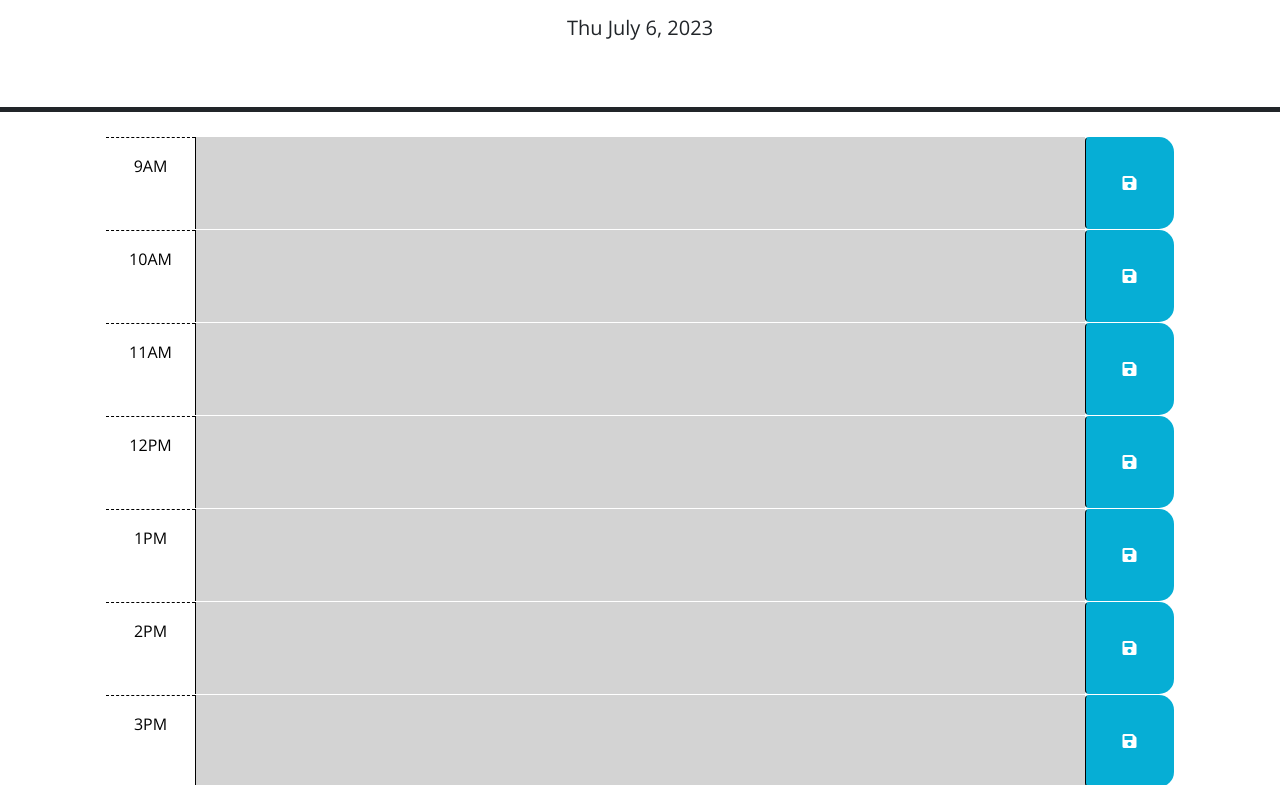
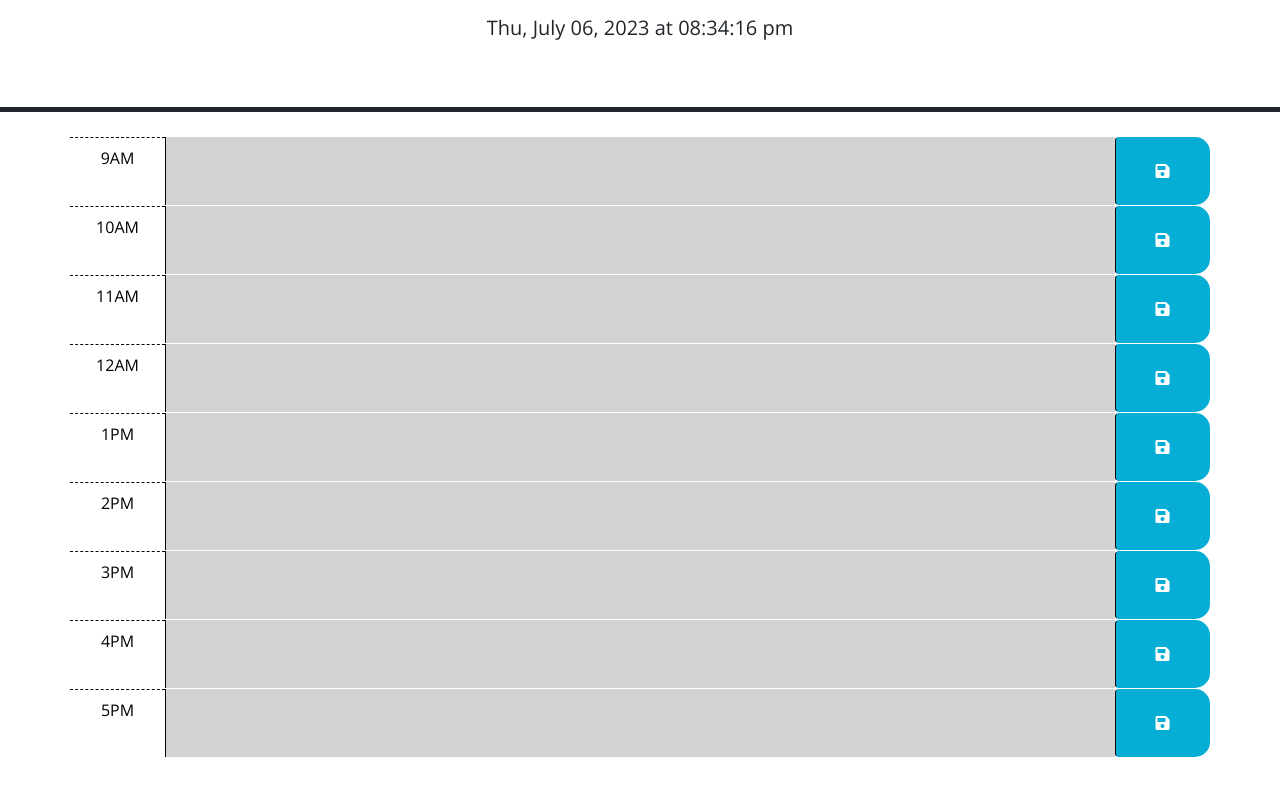
Before and after one commit to SKhai77/3rd-api-workday-scheduler, a plain HTML site: page index.html in a window 1280 px wide. Shown: the part 166-951 px from the top of the page. After the commit the page ends 923 px from the top, so only its background shows below. Drawn offline with nearby package versions, Linux system fonts and the light colour scheme.

Commit message:
Added commands to html and js codes

```diff
--- a/assets/script/script.js
+++ b/assets/script/script.js
@@ -1,29 +1,38 @@
-var dayLabel = $("#currentDay")
-var saveBtn = $(".saveBtn")
+// galobal variabel declarations
+var dayLabel = $("#currentDay");
+var saveBtn = $(".saveBtn");
 
-$(function () {
-  dayLabel.text(dayjs().format('ddd MMMM D, YYYY'))
+$(function displayTime() {
+  // date and time format using dayjs
+  dayLabel.text(dayjs().format('ddd, MMMM DD, YYYY [at] hh:mm:ss a'))
 
-  var currentHour = dayjs().hour()
-  var timeBlock = $(".time-block")
+  // local variable declations
+  var currentHour = dayjs().hour();
+  var timeBlock = $(".time-block");
   timeBlock.each(function () {
     var idValue = $(this).attr("id")
+    // if the current hour is less than the number of each time block id, the past color will be applied from css class
     if (idValue < currentHour) {
-      $(this).children(".description").attr("class", "col-8 col-md-10 description past")
+      $(this).children(".description").attr("class", "col col-md-10 description past")
+      // else if the current hour is greater than the number of each time block id, the furture color will be applied from css class
     } else if (idValue > currentHour) {
-      $(this).children(".description").attr("class", "col-8 col-md-10 description future")
+      $(this).children(".description").attr("class", "col col-md-10 description future")
+      // else (both of the above conditions are not met to the number of each time block id) the present color will be applied from css class
     } else {
-      $(this).children(".description").attr("class", "col-8 col-md-10 description present")
+      $(this).children(".description").attr("class", "col col-md-10 description present")
     }
+
   })
 
+  // adds a click event listener
   saveBtn.on("click", function () {
+    // to save user input text into local storage and keep it in the text area even when the page is refreshed.
     var description = $(this).siblings(".description").val().replace(hour)
     var hour = $(this).parent().attr("id")
-
     localStorage.setItem(hour, JSON.stringify(description))
   })
 
+  // this for loop makes sure that the above event to apply to all of the time blocks from 9am - 5pm
   for (var i = 9; i <= 17; i++) {
     $(`#${i} textarea`).val(JSON.parse(localStorage.getItem(`${i}`)))
   }
--- a/index.html
+++ b/index.html
@@ -1,105 +1,106 @@
 <!DOCTYPE html>
 <html lang="en">
+
 <head>
   <meta charset="UTF-8" />
   <meta name="viewport" content="width=device-width, initial-scale=1.0" />
   <meta http-equiv="X-UA-Compatible" content="ie=edge" />
-    <link
-      rel="stylesheet"
-      href="https://cdn.jsdelivr.net/npm/bootstrap@5.1.3/dist/css/bootstrap.min.css"
-    />
-    <link
-      rel="stylesheet"
-      href="https://use.fontawesome.com/releases/v5.8.1/css/all.css"
-      integrity="sha384-50oBUHEmvpQ+1lW4y57PTFmhCaXp0ML5d60M1M7uH2+nqUivzIebhndOJK28anvf"
-      crossorigin="anonymous"
-    />
-    <link
-      href="https://fonts.googleapis.com/css?family=Open+Sans&display=swap"
-      rel="stylesheet"
-    />
+  <link rel="stylesheet" href="https://cdn.jsdelivr.net/npm/bootstrap@5.1.3/dist/css/bootstrap.min.css" />
+  <link rel="stylesheet" href="https://use.fontawesome.com/releases/v5.8.1/css/all.css"
+    integrity="sha384-50oBUHEmvpQ+1lW4y57PTFmhCaXp0ML5d60M1M7uH2+nqUivzIebhndOJK28anvf" crossorigin="anonymous" />
+  <link href="https://fonts.googleapis.com/css?family=Open+Sans&display=swap" rel="stylesheet" />
   <link rel="stylesheet" href="./assets/css/style.css" />
   <title>Work Day Scheduler</title>
 </head>
 
 <body>
+
+  <!-- header -->
   <header class="p-5 mb-4 border-5 border-bottom border-dark text-center">
     <h1 class="display-3">Work Day Scheduler</h1>
     <p class="lead">A simple calendar app for scheduling your work day</p>
     <p id="currentDay" class="lead"></p>
   </header>
-    <div class="container-lg px-5">
+
+  <!-- time blocks from 9am - 5pm -->
+  <div class="container">
     <div id="9" class="row time-block">
-        <div class="col-2 col-md-1 hour text-center py-3">9AM</div>
-        <textarea class="col-8 col-md-10 description" rows="3"> </textarea>
-        <button class="btn saveBtn col-2 col-md-1" aria-label="save">
+      <div class="col col-md-1 hour text-center py-2">9AM</div>
+      <textarea class="col col-md-10 description" rows="2"> </textarea>
+      <button class="btn saveBtn col col-md-1" aria-label="save">
         <i class="fas fa-save" aria-hidden="true"></i>
       </button>
     </div>
+
     <div id="10" class="row time-block">
-        <div class="col-2 col-md-1 hour text-center py-3">10AM</div>
-        <textarea class="col-8 col-md-10 description" rows="3"> </textarea>
-        <button class="btn saveBtn col-2 col-md-1" aria-label="save">
+      <div class="col col-md-1 hour text-center py-2">10AM</div>
+      <textarea class="col col-md-10 description" rows="2"> </textarea>
+      <button class="btn saveBtn col col-md-1" aria-label="save">
         <i class="fas fa-save" aria-hidden="true"></i>
       </button>
     </div>
+
     <div id="11" class="row time-block">
-        <div class="col-2 col-md-1 hour text-center py-3">11AM</div>
-        <textarea class="col-8 col-md-10 description" rows="3"> </textarea>
-        <button class="btn saveBtn col-2 col-md-1" aria-label="save">
+      <div class="col col-md-1 hour text-center py-2">11AM</div>
+      <textarea class="col col-md-10 description" rows="2"> </textarea>
+      <button class="btn saveBtn col col-md-1" aria-label="save">
         <i class="fas fa-save" aria-hidden="true"></i>
       </button>
     </div>
+
     <div id="12" class="row time-block">
-        <div class="col-2 col-md-1 hour text-center py-3">12PM</div>
-        <textarea class="col-8 col-md-10 description" rows="3"> </textarea>
-        <button class="btn saveBtn col-2 col-md-1" aria-label="save">
+      <div class="col col-md-1 hour text-center py-2">12AM</div>
+      <textarea class="col col-md-10 description" rows="2"> </textarea>
+      <button class="btn saveBtn col col-md-1" aria-label="save">
         <i class="fas fa-save" aria-hidden="true"></i>
       </button>
     </div>
+
     <div id="13" class="row time-block">
-        <div class="col-2 col-md-1 hour text-center py-3">1PM</div>
-        <textarea class="col-8 col-md-10 description" rows="3"> </textarea>
-        <button class="btn saveBtn col-2 col-md-1" aria-label="save">
+      <div class="col col-md-1 hour text-center py-2">1PM</div>
+      <textarea class="col col-md-10 description" rows="2"> </textarea>
+      <button class="btn saveBtn col col-md-1" aria-label="save">
         <i class="fas fa-save" aria-hidden="true"></i>
       </button>
     </div>
+
     <div id="14" class="row time-block">
-        <div class="col-2 col-md-1 hour text-center py-3">2PM</div>
-        <textarea class="col-8 col-md-10 description" rows="3"> </textarea>
-        <button class="btn saveBtn col-2 col-md-1" aria-label="save">
+      <div class="col col-md-1 hour text-center py-2">2PM</div>
+      <textarea class="col col-md-10 description" rows="2"> </textarea>
+      <button class="btn saveBtn col col-md-1" aria-label="save">
         <i class="fas fa-save" aria-hidden="true"></i>
       </button>
     </div>
+
     <div id="15" class="row time-block">
-        <div class="col-2 col-md-1 hour text-center py-3">3PM</div>
-        <textarea class="col-8 col-md-10 description" rows="3"> </textarea>
-        <button class="btn saveBtn col-2 col-md-1" aria-label="save">
+      <div class="col col-md-1 hour text-center py-2">3PM</div>
+      <textarea class="col col-md-10 description" rows="2"> </textarea>
+      <button class="btn saveBtn col col-md-1" aria-label="save">
         <i class="fas fa-save" aria-hidden="true"></i>
       </button>
     </div>
+
     <div id="16" class="row time-block">
-        <div class="col-2 col-md-1 hour text-center py-3">4PM</div>
-        <textarea class="col-8 col-md-10 description" rows="3"> </textarea>
-        <button class="btn saveBtn col-2 col-md-1" aria-label="save">
+      <div class="col col-md-1 hour text-center py-2">4PM</div>
+      <textarea class="col col-md-10 description" rows="2"> </textarea>
+      <button class="btn saveBtn col col-md-1" aria-label="save">
         <i class="fas fa-save" aria-hidden="true"></i>
       </button>
     </div>
+
     <div id="17" class="row time-block">
-        <div class="col-2 col-md-1 hour text-center py-3">5PM</div>
-        <textarea class="col-8 col-md-10 description" rows="3"> </textarea>
-        <button class="btn saveBtn col-2 col-md-1" aria-label="save">
+      <div class="col col-md-1 hour text-center py-2">5PM</div>
+      <textarea class="col col-md-10 description" rows="2"> </textarea>
+      <button class="btn saveBtn col col-md-1" aria-label="save">
         <i class="fas fa-save" aria-hidden="true"></i>
       </button>
     </div>
 
     <script src="https://code.jquery.com/jquery-3.4.1.min.js"></script>
-    <script
-      src="https://cdn.jsdelivr.net/npm/dayjs@1.11.3/dayjs.min.js"
-      integrity="sha256-iu/zLUB+QgISXBLCW/mcDi/rnf4m4uEDO0wauy76x7U="
-      crossorigin="anonymous"
-    ></script>
+    <script src="https://cdn.jsdelivr.net/npm/dayjs@1.11.3/dayjs.min.js"
+      integrity="sha256-iu/zLUB+QgISXBLCW/mcDi/rnf4m4uEDO0wauy76x7U=" crossorigin="anonymous"></script>
+    <script src="./assets/script/script.js"></script>
 
-    <script src="./assets/script/script.js"></script>
 </body>
+
 </html>
```
Also changed, not shown: assets/css/style.css (+10 -0 lines). Lines whose indentation alone changed are shown as unchanged.
